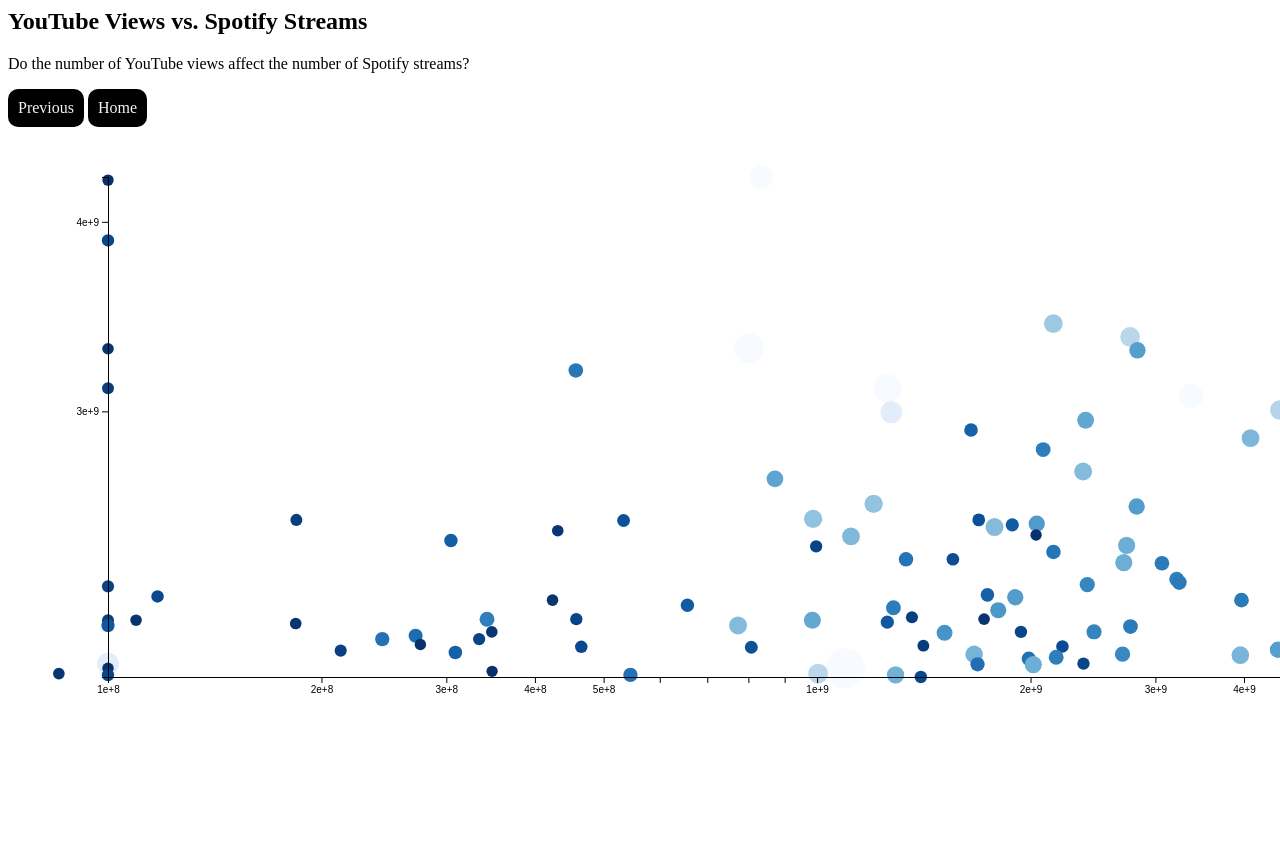
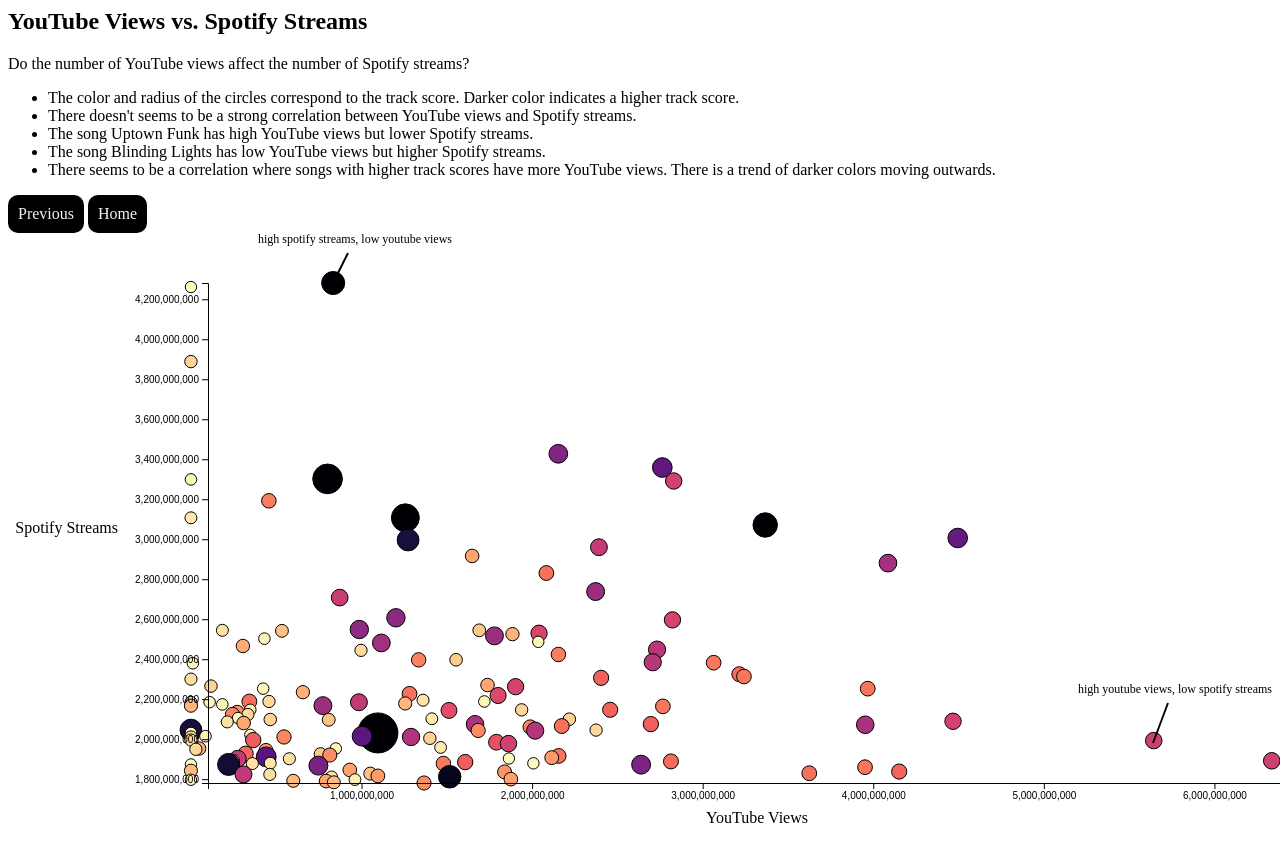
Before and after one commit to shrevin/shrevin.github.io, a plain HTML site: page scene3.html in a window 1280 px wide. Shown: the top 862 px of the page. Drawn offline with nearby package versions, Linux system fonts and the light colour scheme.

Commit message:
finished charts

```diff
--- a/scene3.html
+++ b/scene3.html
@@ -31,6 +31,13 @@
       <h2 style="font-family: 'Baloo 2'"> YouTube Views vs. Spotify Streams </h2>
       <p style="font-family: 'Baloo 2'">
         Do the number of YouTube views affect the number of Spotify streams?
+        <ul style="font-family: 'Baloo 2'">
+            <li>The color and radius of the circles correspond to the track score. Darker color indicates a higher track score. </li>
+            <li>There doesn't seems to be a strong correlation between YouTube views and Spotify streams.</li>
+            <li>The song Uptown Funk has high YouTube views but lower Spotify streams.</li>
+            <li> The song Blinding Lights has low YouTube views but higher Spotify streams. </li>
+            <li> There seems to be a correlation where songs with higher track scores have more YouTube views. There is a trend of darker colors moving outwards.</li>
+        </ul>
      </p>
 </div>
 </div>
@@ -49,7 +56,7 @@
     data.forEach(d => d['YouTube Views'] = +d['YouTube Views'].replace(/,/g, ''));
     data.forEach(d => d['Track Score'] = +d['Track Score'].replace(/,/g, ''));
 
-    top_data = data.sort((a,b) => d3.descending(a['Spotify Streams'], b['Spotify Streams'])).slice(0,100)
+    top_data = data.sort((a,b) => d3.descending(a['Spotify Streams'], b['Spotify Streams'])).slice(0,150)
     largest_val = d3.max(top_data, d => d['Spotify Streams']);
     largest_val_yt = d3.max(top_data, d => d['YouTube Views']);
 
@@ -58,27 +65,30 @@
     smallest_val = d3.min(top_data, d => d['Spotify Streams']);
     smallest_val_yt = d3.min(top_data, d => d['YouTube Views']);
 
-    const color = d3.scaleSequential(d3.interpolateBlues)
+    const color = d3.scaleSequential(d3.interpolateMagma)
         .domain(top_data.map(d => d['Track Score']));
 
 
-    var y = d3.scaleLog()
+    var y = d3.scaleLinear()
     .domain([smallest_val, largest_val])
     .range([500, 0])
-    .base(10);
+   ;
 
-    var x = d3.scaleLog()
+    var x = d3.scaleLinear()
     .domain([100000000, largest_val_yt])
     .range([0, 1350])
-    .base(10);
+    ;
 
     var r_scale = d3.scaleLinear()
     .domain([0, largest_track_score])
     .range([5, 20]);
 
+    var tooltip = d3.select("#tooltip");
+    const formatComma = d3.format(",");
+
     d3.select("svg")
     .append("g")
-    .attr("transform", "translate(100,50)")
+    .attr("transform", "translate(200,50)")
     .selectAll("circle")
     .data(top_data)
     .enter()
@@ -86,17 +96,85 @@
     .attr("cx", d => x(d['YouTube Views']))
     .attr("cy", d => y(d['Spotify Streams']))
     .attr("r",  d => r_scale(d['Track Score']))
-    .attr("fill", d => color(d['Track Score']));
+    .attr("fill", d => color(d['Track Score']))
+    .attr("stroke", "black")
+    .attr("stroke-width", 1)
+    .on("mouseover", function(d,i) {
+        tooltip.style("opacity", 1)
+        .style("left", (d3.event.pageX) + "px")
+        .style("top", (d3.event.pageY) + "px")
+        .html(d['Track']+ ": " + formatComma(d['Spotify Streams']) + " streams\n\n" + " | Artist: " + d['Artist'] +
+        " | Track Score: " + d['Track Score'])
+    })
+    .on("mouseout", function() {tooltip.style("opacity", 0)});;
 
     const y_axis = d3.select("svg")
     .append("g")
-    .attr("transform", "translate(100,50)")
+    .attr("transform", "translate(200,50)")
     .call(d3.axisLeft(y));
 
     const x_axis = d3.select("svg")
     .append("g")
-    .attr("transform", "translate(100,550)")
+    .attr("transform", "translate(200,550)")
     .call(d3.axisBottom(x));
+
+    d3.select("svg")
+    .append("text")
+    .attr("text-anchor", "end")
+    .attr("x", 800)
+    .attr("y", 590)
+    .text("YouTube Views")
+    .style("font-family", "Baloo 2")
+    .style("font-size", "16px");
+
+    d3.select("svg")
+    .append("text")
+    .attr("text-anchor", "end")
+    .attr("x", 110)
+    .attr("y", 300)
+    .text("Spotify Streams")
+    .style("font-family", "Baloo 2")
+    .style("font-size", "16px")
+    ;
+
+    // annotations
+    d3.select("svg")
+    .append("text")
+    .attr("x", 250)
+    .attr("y", 10)
+    .style("font-size", "12px")
+    .style("fill", "black")
+    .style("font-family", "Baloo 2")
+    .text("high spotify streams, low youtube views");
+
+    d3.select("svg")
+    .append("line")
+    .attr("x1", 340)
+    .attr("y1", 20)
+    .attr("x2", 325)
+    .attr("y2", 50)
+    .attr("stroke", "black")
+    .attr("stroke-width", 2);
+
+    d3.select("svg")
+    .append("text")
+    .attr("x", 1070)
+    .attr("y", 460)
+    .style("font-size", "12px")
+    .style("fill", "black")
+    .style("font-family", "Baloo 2")
+    .text("high youtube views, low spotify streams");
+
+    d3.select("svg")
+    .append("line")
+    .attr("x1", 1160)
+    .attr("y1", 470)
+    .attr("x2", 1145)
+    .attr("y2", 510)
+    .attr("stroke", "black")
+    .attr("stroke-width", 2);
+
+
 
 }
 </script>
```
Also changed, not shown: index.html (+3 -1 lines), scene1.html (+1 -1 lines), scene2.html (+20 -13 lines).
